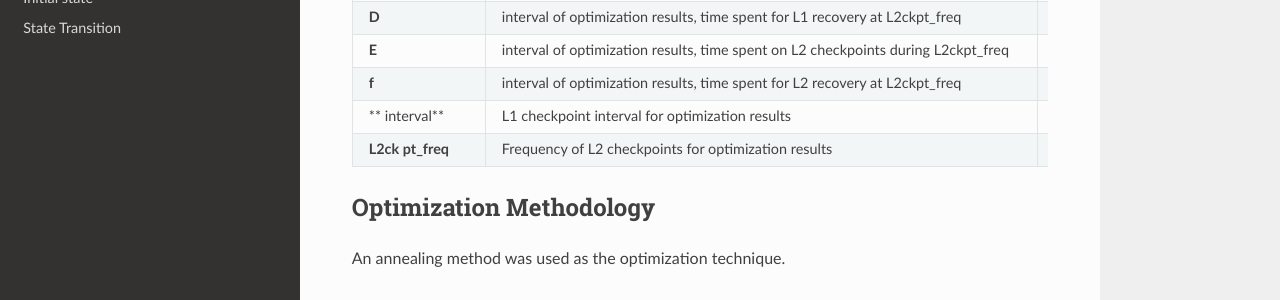
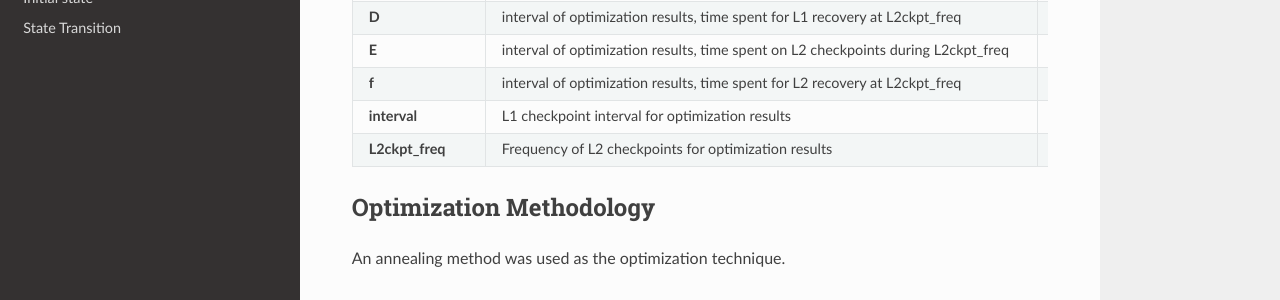
Before and after one commit to kento/CRSim, a Sphinx documentation site: the page built from docs/index.rst, in a window 1280 px wide and 900 px high, scrolled down 2399 px. Shown: the part 151-451 px from the top of the window. Built offline with Sphinx 7.4.7 and the Read the Docs theme 2.0.0, drawn with Linux system fonts in a browser that asks for light colours.

Commit message:
Update index.rst

```diff
--- a/docs/index.rst
+++ b/docs/index.rst
@@ -204,37 +204,36 @@
 
 Return value (output): tuple type data=(X,A,B,C,D,E,F, interval, L2ckpt_freq)
 
-+-----------+-------------------------------------------------+---------+
-| **argument| **Description.**                                | **type**|
-| name**    |                                                 |         |
-+===========+=================================================+=========+
-| **an      | Efficiency = A/(B+C+D+F) at interval,           |         |
-| unknown** | L2ckpt_freq of optimization results             | float   |
-+-----------+-------------------------------------------------+---------+
-| **A**     | interval of optimization results, real          |         |
-|           | computation time at L2ckpt_freq                 | float   |
-+-----------+-------------------------------------------------+---------+
-| **B**     | interval of optimization results, time spent in |         |
-|           | the computation state at L2ckpt_freq            | float   |
-+-----------+-------------------------------------------------+---------+
-| **C**     | interval of optimization results, time spent on |         |
-|           | L1 checkpoint at L2ckpt_freq                    | float   |
-+-----------+-------------------------------------------------+---------+
-| **D**     | interval of optimization results, time spent    |         |
-|           | for L1 recovery at L2ckpt_freq                  | float   |
-+-----------+-------------------------------------------------+---------+
-| **E**     | interval of optimization results, time spent on |         |
-|           | L2 checkpoints during L2ckpt_freq               | float   |
-+-----------+-------------------------------------------------+---------+
-| **f**     | interval of optimization results, time spent    |         |
-|           | for L2 recovery at L2ckpt_freq                  | float   |
-+-----------+-------------------------------------------------+---------+
-| **        | L1 checkpoint interval for optimization results |         |
-| interval**|                                                 |   int   |
-+-----------+-------------------------------------------------+---------+
-| **L2ck    | Frequency of L2 checkpoints for optimization    |         |
-| pt_freq** | results                                         |   int   |
-+-----------+-------------------------------------------------+---------+
++-------------------+-------------------------------------------------+---------+
+| **argument name** | **Description.**                                | **type**|
++===================+=================================================+=========+
+| **an unknown**    | Efficiency = A/(B+C+D+F) at interval,           |         |
+|                   | L2ckpt_freq of optimization results             | float   |
++-------------------+-------------------------------------------------+---------+
+| **A**             | interval of optimization results, real          |         |
+|                   | computation time at L2ckpt_freq                 | float   |
++-------------------+-------------------------------------------------+---------+
+| **B**             | interval of optimization results, time spent in |         |
+|                   | the computation state at L2ckpt_freq            | float   |
++-------------------+-------------------------------------------------+---------+
+| **C**             | interval of optimization results, time spent on |         |
+|                   | L1 checkpoint at L2ckpt_freq                    | float   |
++-------------------+-------------------------------------------------+---------+
+| **D**             | interval of optimization results, time spent    |         |
+|                   | for L1 recovery at L2ckpt_freq                  | float   |
++-------------------+-------------------------------------------------+---------+
+| **E**             | interval of optimization results, time spent on |         |
+|                   | L2 checkpoints during L2ckpt_freq               | float   |
++-------------------+-------------------------------------------------+---------+
+| **f**             | interval of optimization results, time spent    |         |
+|                   | for L2 recovery at L2ckpt_freq                  | float   |
++-------------------+-------------------------------------------------+---------+
+| **interval**      | L1 checkpoint interval for optimization results |         |
+|                   |                                                 |   int   |
++-------------------+-------------------------------------------------+---------+
+| **L2ckpt_freq**   | Frequency of L2 checkpoints for optimization    |         |
+|                   | results                                         |   int   |
++-------------------+-------------------------------------------------+---------+
 
 Optimization Methodology
 ~~~~~~~~~~~~~~~~~~~~~~~~
```
